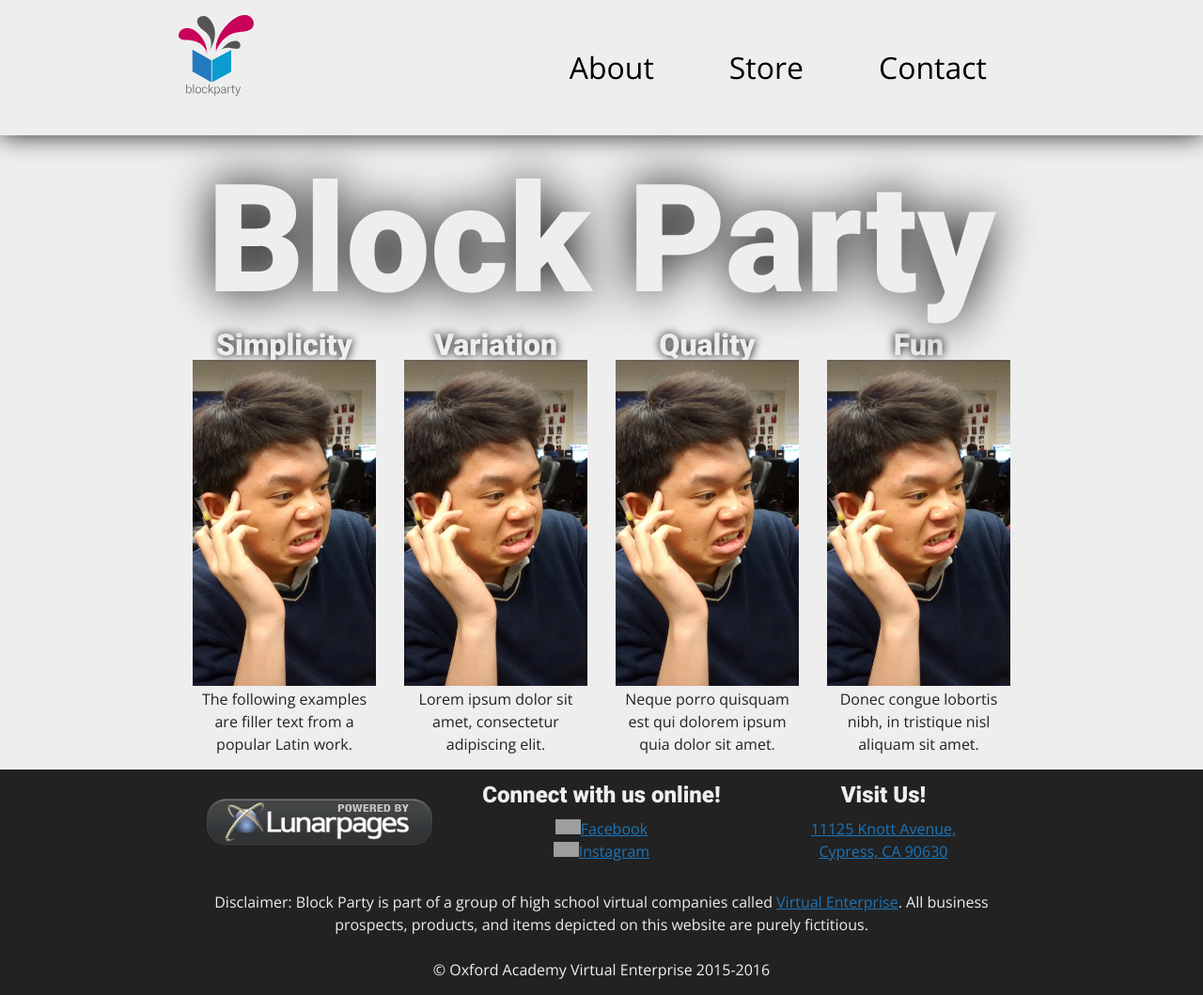
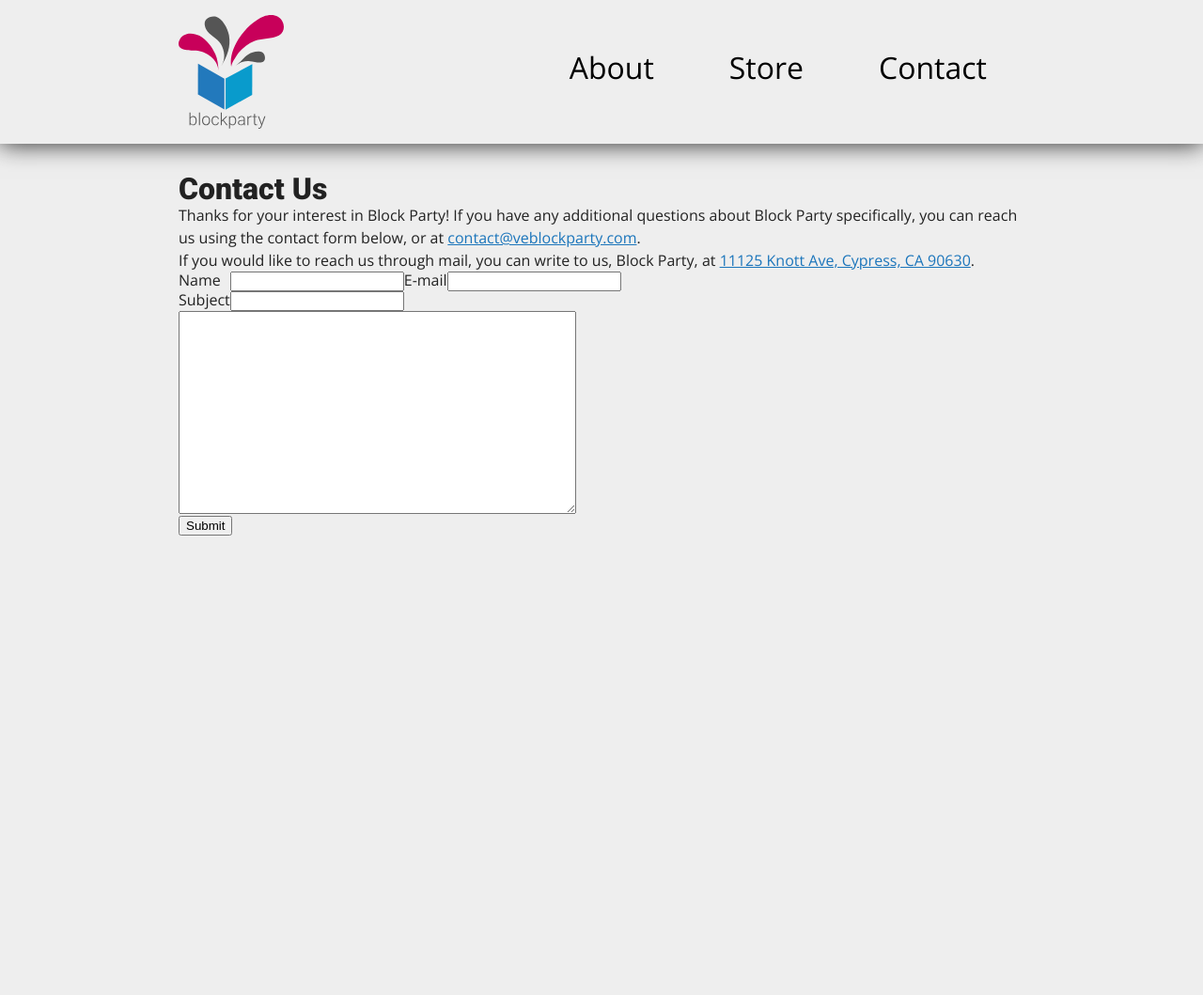
Before and after one commit to OAVE1516/oave1516.github.io, a PHP site: page /contact/index.html in a window 1280 px wide. Shown: the whole page at 94% size. After the commit the page ends 570 px from the top, so only its background shows below. Run offline with PHP 8.4, Linux system fonts and the light colour scheme; grey boxes are pictures that could not be loaded.

Commit message:
added contact
but idk what the hell happened to style

```diff
--- a/about/index.html
+++ b/about/index.html
@@ -12,7 +12,7 @@
     <nav>
         <div class="container">
 	   <ul>
-		  <a href="/"><img src="/img/logo.svg"></a>
+		  <a class="logo" href="/"><img src="/img/logo.svg"></a>
 		  <li><a href="mailto:contact@veblockparty.com">Contact</a></li>
 		  <li><a href="/store">Store</a></li>
           <li><a href="/about">About</a></li>
@@ -54,7 +54,7 @@
     </div>
 </body>
     <footer>
-        <a href="#"><h2>Go to top</h2></a>
+        <a href="#"><h2 style="padding-top:10px">Go to top</h2></a>
         <div class="row">
         <div class="col-4"><a href="http://www.lunarpages.com"><img id="lunar" src="/img/lunarlogo.png"></a></div>
         <div class="col-4">
--- /dev/null
+++ b/contact/index.html
@@ -0,0 +1,51 @@
+<!DOCTYPE html>
+<html>
+<head>
+    <meta name="viewport" content = "width=device-width, intial-scale = 1.0">
+    <link rel="stylesheet" href="css/style.css">
+    <link rel="stylesheet" href="css/navfooter.css">
+    <title>Block Party || Contact Page</title>
+    <link rel="icon" href="img/favicon.png">
+</head>
+<body>
+    <nav>
+        <div class="container">
+	   <ul>
+		  <a href="/"><img src="/img/logo.svg"></a>
+		  <li><a href="mailto:contact@veblockparty.com">Contact</a></li>
+		  <li><a href="/store">Store</a></li>
+          <li><a href="/about">About</a></li>
+	   </ul>
+        </div>
+    </nav>
+<div class="container">
+    <div>
+		<div>
+			<h2>Contact Us</h2>
+			<p>Thanks for your interest in Block Party! If you have any additional questions about Block Party specifically, you can reach               us using the contact form below, or at <a href="mailto:contact@veblockparty.com">contact@veblockparty.com</a>.</p>
+			<p>If you would like to reach us through mail, you can write to us, Block Party, at <a href="https://www.google.com/maps/place/11125+Knott+Ave,+Cypress,+CA+90630/@33.8268232,-118.0361785,15z/data=!4m2!3m1!1s0x80dd29291591741b:0x814e6f997e29e1d5">11125 Knott Ave, Cypress, CA 90630</a>.</p>
+		</div>
+		<div>
+			<form method="POST">
+				<input type="hidden" name="token" value="946e58149d0fa75d8ea2920bf7b9a73c" />
+				<table class="plain" id="contact">
+					<tr>
+						<td>Name</td><td><input type="text" name="name" /></td>
+						<td>E-mail</td><td><input type="text" name="email" /></td>
+					</tr>
+                    <tr>
+                    	<td>Subject</td><td colspan="3"><input type="text" name="subject" class="sub_input" /></td>
+                    </tr>
+					<tr>
+						<td colspan="4"><textarea name="message" rows="14" cols="50"></textarea></td>
+					</tr>
+					<tr>
+						<td colspan="4" class="text-right"><input type="submit" name="submit" value="Submit" /></td>
+					</tr>
+				</table>
+			</form>
+		</div>
+	</div>
+	</div>
+    </body>
+</html>
--- a/css/navfooter.css
+++ b/css/navfooter.css
@@ -24,7 +24,9 @@ nav a {
 nav a:visited {
     text-decoration: none;
 }
-
+logo{
+    width: 250px;
+}
 #lunar{
     width: 242px;
     display: block;
@@ -55,8 +57,9 @@ footer .row{
 }
 
 nav img{
-    width: 5em;
+    width: 7em;
     float: left;
+    vertical-align: middle;
 }
 footer a{
     transition: color 0.15s;
@@ -78,3 +81,6 @@ footer h3{
         width: 10%;
     }
 }
+a.hah{
+
+}
--- a/navfooter.html
+++ b/navfooter.html
@@ -17,6 +17,7 @@
     </nav>
     </body>
     <footer>
+        <a href="#"><h2 style="padding-top:10px">Go to top</h2></a>
         <div class="row">
         <div class="col-4"><a href="http://www.lunarpages.com"><img id="lunar" src="/img/lunarlogo.png"></a></div>
         <div class="col-4">
```
